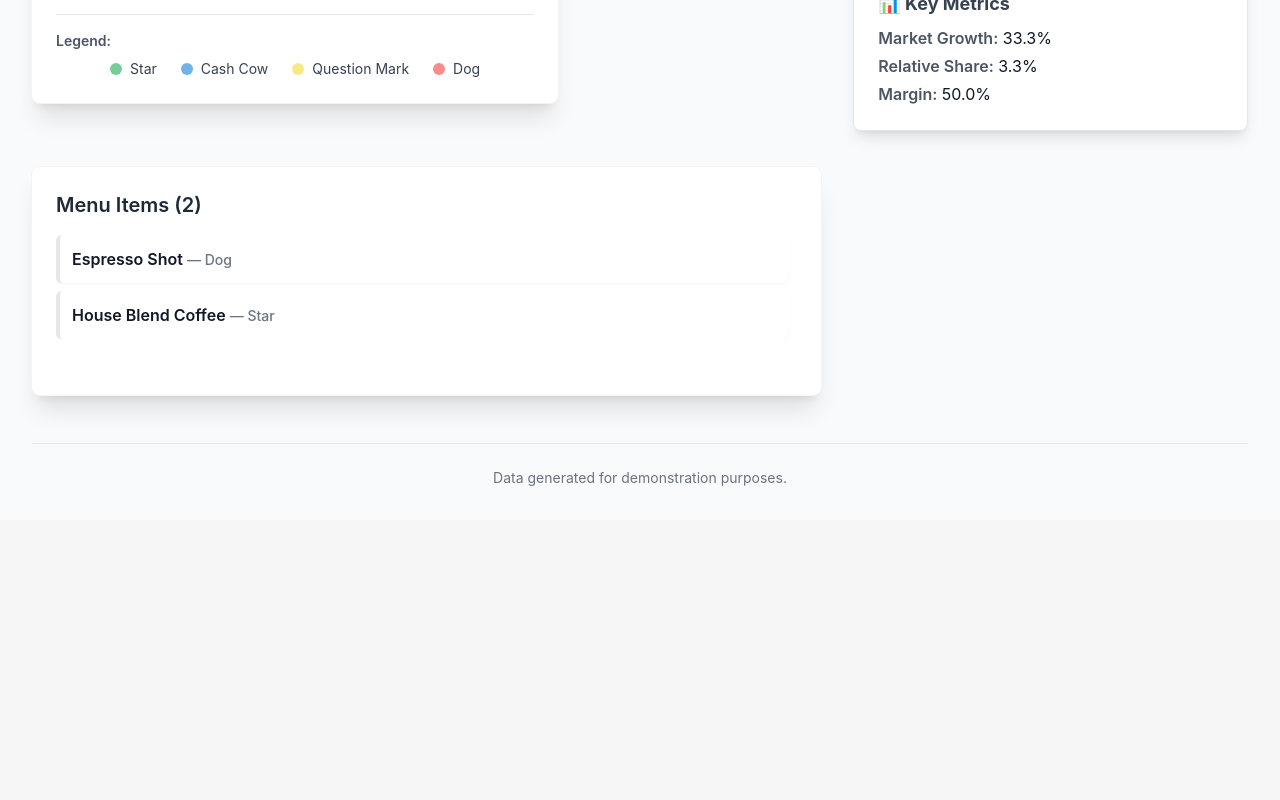
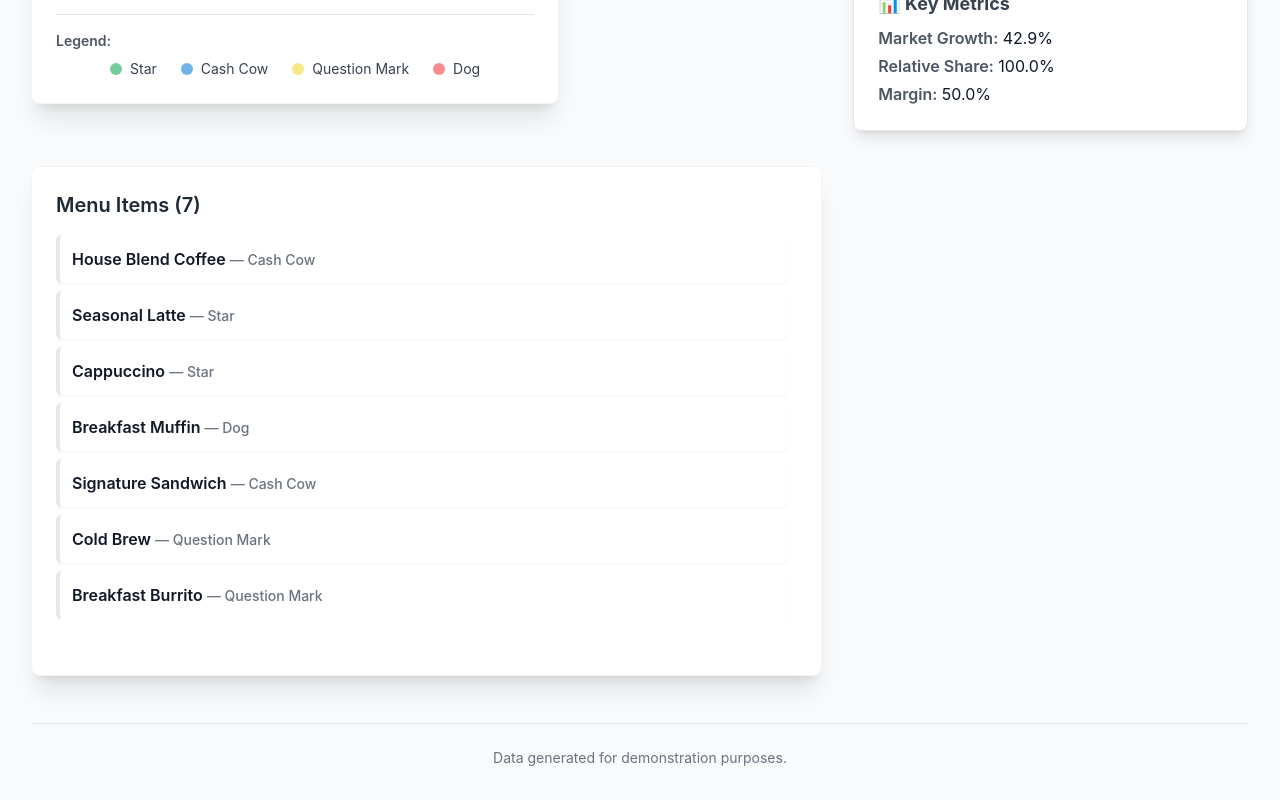
Before and after one commit to Link-Jason/BCGmarketingApp, a Next.js app: page / in a window 1280 px wide. Shown: the part 626-1426 px from the top of the page. Before the commit the page ends 1146 px from the top, so only its background shows below. Built offline with nearby package versions, Linux system fonts and the light colour scheme.

Commit message:
FINAL FIX: Updated menu data, added Cappuccino, and implemented BCG chart scaling fix

```diff
--- a/components/MatrixChart.jsx
+++ b/components/MatrixChart.jsx
@@ -54,19 +54,24 @@ const MatrixChart = ({ items, onSelect, selectedId }) => {
 
                     {/* --- Data Bubbles --- */}
                     {items.map((item, index) => {
+                        // --- SCALING FIX IMPLEMENTED HERE ---
+                        const PADDING = MAX_BUBBLE_RADIUS;
+                        const DRAWABLE_SIZE = size - (2 * PADDING);
+
                         // X-axis: Relative Market Share (0 to 100). Higher share is further right.
-                        // Scale x from [0, 100] to [0, size].
-                        const scaledX = (item.x / 100) * size;
+                        // Scale x from [0, 100] to [PADDING, PADDING + DRAWABLE_SIZE].
+                        const scaledX = PADDING + ((item.x / 100) * DRAWABLE_SIZE);
 
-                        // Y-axis: Market Growth Rate (0 to 100). Higher growth is further up.
-                        // Scale y from [0, 100] to [0, size]. The y-axis is inverted in SVG coordinates.
-                        const scaledY = size - ((item.y / 100) * size);
+                        // Y-axis: Market Growth Rate (0 to 100). Higher growth is further up. (Inverted for SVG)
+                        // Scale y from [0, 100] to [size - PADDING, PADDING].
+                        const scaledY = size - PADDING - ((item.y / 100) * DRAWABLE_SIZE);
 
                         // Bubble Radius: Based on the item's revenue (absolute size)
                         const radius = Math.sqrt(item.revenue / maxBubbleBase) * MAX_BUBBLE_RADIUS;
 
                         // Check if the current item is the selected item for dynamic highlighting
-                        const isSelected = item.name === selectedId;
+                        // IMPORTANT: Check against the new 'id' property
+                        const isSelected = item.id === selectedId;
 
                         return (
                             <g key={index}>
--- a/data/MenuData.js
+++ b/data/MenuData.js
@@ -1,19 +1,43 @@
-// src/data/MenuData.js
+// data/MenuData.js
 
 /**
- * Data for BCG Matrix analysis. Revenue is used for bubble size.
- * Volume is used to calculate market growth.
+ * Data for BCG Matrix analysis. Adjusted data for a 7-item coffee menu.
+ * Note: Classification is included for verification but is calculated in page.js.
  */
 export const RAW_MENU_ITEMS = [
-  {
-    name: "Espresso Shot (Dog)",
-    revenue: 500.00,
-    volume: 500
-  },
   {
     name: "House Blend Coffee (Cash Cow)",
     revenue: 15000.00,
     volume: 1500
   },
-  // ... include the rest of your items here
+  {
+    name: "Seasonal Latte (Star)",
+    revenue: 10000.00,
+    volume: 3500
+  },
+  {
+    name: "Cappuccino (Question Mark)",
+    revenue: 9000.00,
+    volume: 2800
+  },
+  {
+    name: "Breakfast Muffin (Dog)",
+    revenue: 2000.00,
+    volume: 500
+  },
+  {
+    name: "Signature Sandwich (Cash Cow)",
+    revenue: 10000.00,
+    volume: 1200
+  },
+  {
+    name: "Cold Brew (Question Mark)",
+    revenue: 4000.00,
+    volume: 2500
+  },
+  {
+    name: "Breakfast Burrito (Question Mark)",
+    revenue: 3000.00,
+    volume: 3000
+  }
 ];
```
